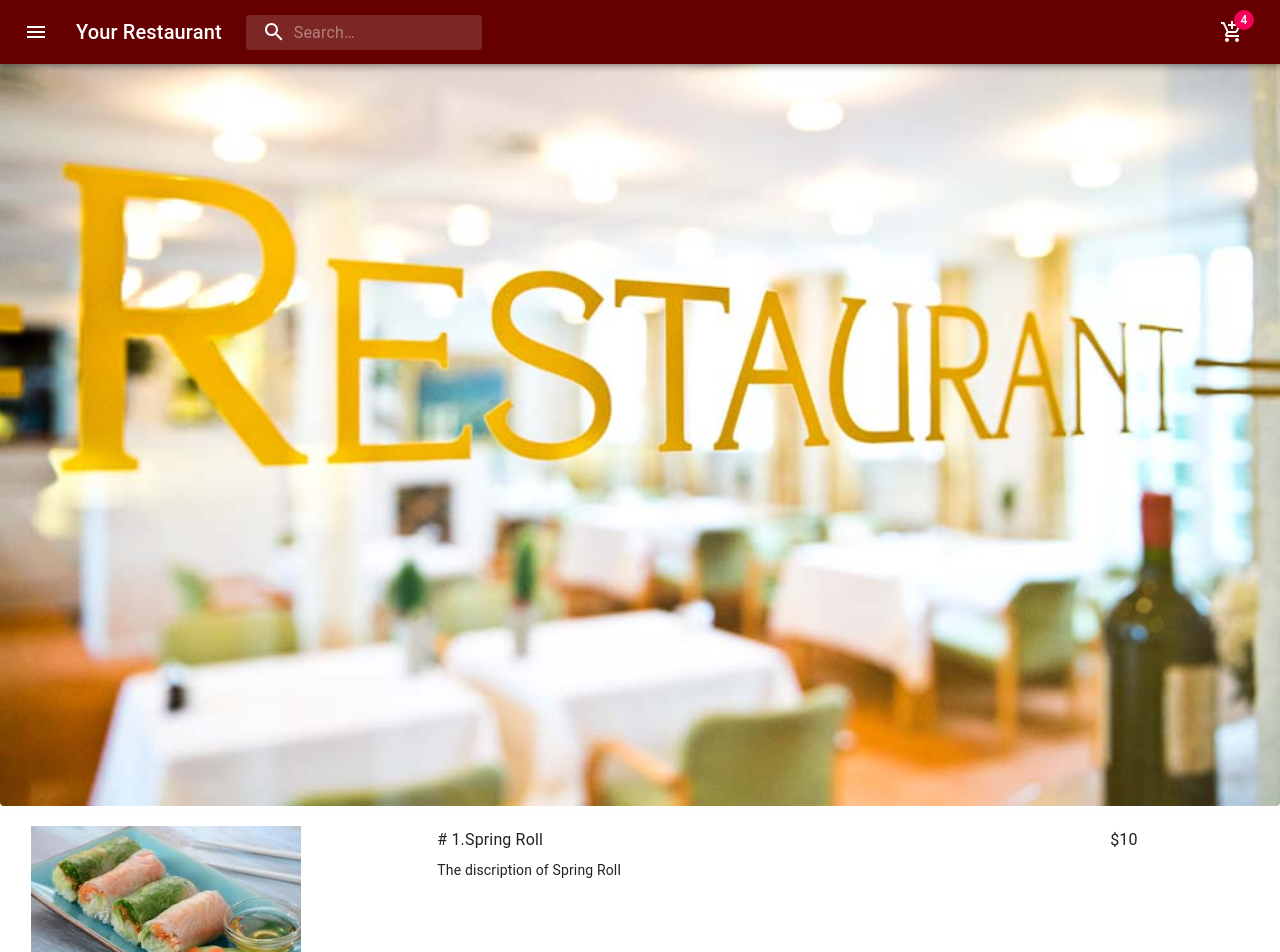
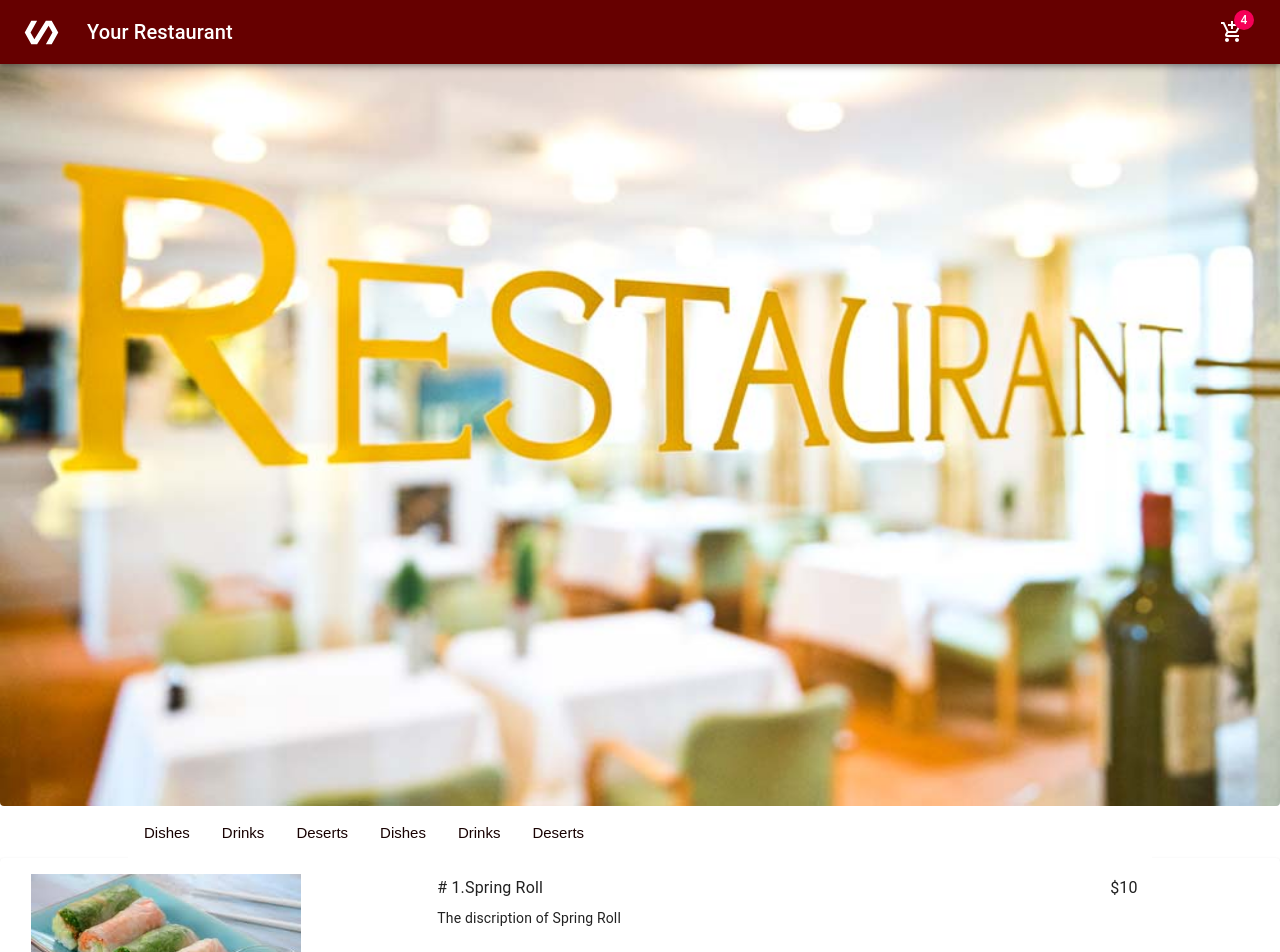
Before and after one commit to hieunugent/webForRestaurance, a React (Create React App) app: page / in a window 1280 px wide. Shown: the top 952 px of the page. Built offline with nearby package versions, Linux system fonts and the light colour scheme.

Commit message:
add slice direct to menu page

```diff
--- a/src/App.css
+++ b/src/App.css
@@ -1,5 +1,6 @@
 .App {
   text-align: center;
+
 }
 
 .App-logo {
@@ -42,4 +43,5 @@
 }
 body{
   font-family:Arial, Helvetica, sans-serif ;
+
 }
--- a/src/App.jsx
+++ b/src/App.jsx
@@ -5,14 +5,20 @@ import Imageintro from './components/views/introImage';
 
 import Items from './components/views/item';
 import ListItems from './components/views/listitems';
+import FoodNav from './components/views/foodNav'
 function App() {
   return (
     <>
       <div className="navbarCss">
         <NavBar />
       </div>
-      <Imageintro />
       <div>
+        <Imageintro />
+      </div>
+      <div>
+        <FoodNav/>
+      </div>
+        <div>
         <ListItems />
       </div>
 
--- /dev/null
+++ b/src/components/views/foodNav.css
@@ -0,0 +1,61 @@
+.main-list-nav{
+    display:inline;
+
+
+
+}
+.item-menu-nav, .item-list-nav{
+    display: block;
+    list-style: none;
+    margin: 0;
+    padding: 0;
+    line-height: normal;
+    -webkit-tap-highlight-color: rgba(0, 0, 0, 0);
+     ;
+}
+
+.item-menu-nav{
+    display: flex;
+    margin-left: 10%;
+    margin-right: 10%;
+    width: 80%;
+    position: relative;
+
+    overflow: auto;
+    background-color: white;
+}
+
+.item-anchor-nav{
+
+    text-decoration: none;
+    color:  hsl(0, 86%, 5%);
+    display: block;
+    text-align: center;
+    font-size: 15px;
+    border-bottom: 3px solid transparent;
+    padding: 14px 16px;
+
+}
+.item-anchor-nav:hover{
+    border-bottom: 3px solid hsl(0, 100%, 20%);
+}
+
+
+/* .item-anchor-nav.item-anchor-nav-underline::before {
+    content: '';
+    position: absolute;
+    left: 0;
+    right: 0;
+    bottom: 0;
+    height: var(--border-size);
+   border-bottom: 3px solid transparent;
+
+    transition: tranform 300ms ease-in-out;
+    transform: scaleX(0);
+
+}
+.item-anchor-nav.item-anchor-nav-underline:hover::before ,
+item-anchor-nav.item-anchor-nav-underline:focus::before{
+    border-bottom:  3px solid red;
+    transform: scaleX(1);
+} */
--- /dev/null
+++ b/src/components/views/foodNav.jsx
@@ -0,0 +1,43 @@
+import React from 'react'
+import "./foodNav.css"
+export default function foodNav() {
+    return (
+        <div>
+            <nav role="navigation" className="main-list-nav">
+            <ul className="item-menu-nav">
+                    <li className="item-list-nav">
+                        <a href="#Dishes" className="item-anchor-nav  ">
+                            Dishes
+                    </a>
+                    </li>
+                    <li className="item-list-nav">
+                        <a href="#Drinks" className="item-anchor-nav " >
+                            Drinks
+                    </a>
+                    </li>
+                    <li className="item-list-nav">
+                        <a href="#Deserts" className="item-anchor-nav">
+                            Deserts
+                    </a>
+                    </li>
+                    <li className="item-list-nav">
+                        <a href="#Dishes" className="item-anchor-nav  ">
+                            Dishes
+                    </a>
+                    </li>
+                    <li className="item-list-nav">
+                        <a href="#Drinks" className="item-anchor-nav " >
+                            Drinks
+                    </a>
+                    </li>
+                    <li className="item-list-nav">
+                        <a href="#Deserts" className="item-anchor-nav">
+                            Deserts
+                    </a>
+                    </li>
+
+            </ul>
+            </nav>
+        </div>
+    )
+}
--- a/src/components/views/listitems.jsx
+++ b/src/components/views/listitems.jsx
@@ -32,7 +32,9 @@ const useStyles = makeStyles((theme) => ({
     margin: "auto",
     marginBottom: "2px",
     maxWidth: "auto",
+    color: "hsl(0, 87 %, 3 %)",
   },
+
   paperorder: {
     padding: theme.spacing(2),
     margin: "auto",
--- a/src/components/views/navbar.jsx
+++ b/src/components/views/navbar.jsx
@@ -11,8 +11,8 @@ import Menu from '@material-ui/core/Menu';
 import MenuIcon from '@material-ui/icons/Menu';
 import SearchIcon from '@material-ui/icons/Search';
 import AccountCircle from '@material-ui/icons/AccountCircle';
-
-
+import RestaurantMenuIcon from '@material-ui/icons/RestaurantMenu';
+import PolymerIcon from '@material-ui/icons/Polymer';
 import MoreIcon from '@material-ui/icons/MoreVert';
 
 import AddShoppingCartIcon from "@material-ui/icons/AddShoppingCart";
@@ -104,9 +104,9 @@ export default function Navbar() {
         handleMobileMenuClose();
     };
 
-    const handleMobileMenuOpen = (event) => {
-        setMobileMoreAnchorEl(event.currentTarget);
-    };
+    // const handleMobileMenuOpen = (event) => {
+    //     setMobileMoreAnchorEl(event.currentTarget);
+    // };
 
     const menuId = 'primary-search-account-menu';
     const renderMenu = (
@@ -168,12 +168,12 @@ export default function Navbar() {
               color="inherit"
               aria-label="open drawer"
             >
-              <MenuIcon />
+              <PolymerIcon fontSize="large" />
             </IconButton>
             <Typography className={classes.title} variant="h6" noWrap>
               Your Restaurant
             </Typography>
-            <div className={classes.search}>
+            {/* <div className={classes.search}>
               <div className={classes.searchIcon}>
                 <SearchIcon />
               </div>
@@ -185,7 +185,7 @@ export default function Navbar() {
                 }}
                 inputProps={{ "aria-label": "search" }}
               />
-            </div>
+            </div> */}
             <div className={classes.grow} />
             <div className={classes.sectionDesktop}>
               <IconButton aria-label="show 4 new mails" color="inherit">
```
